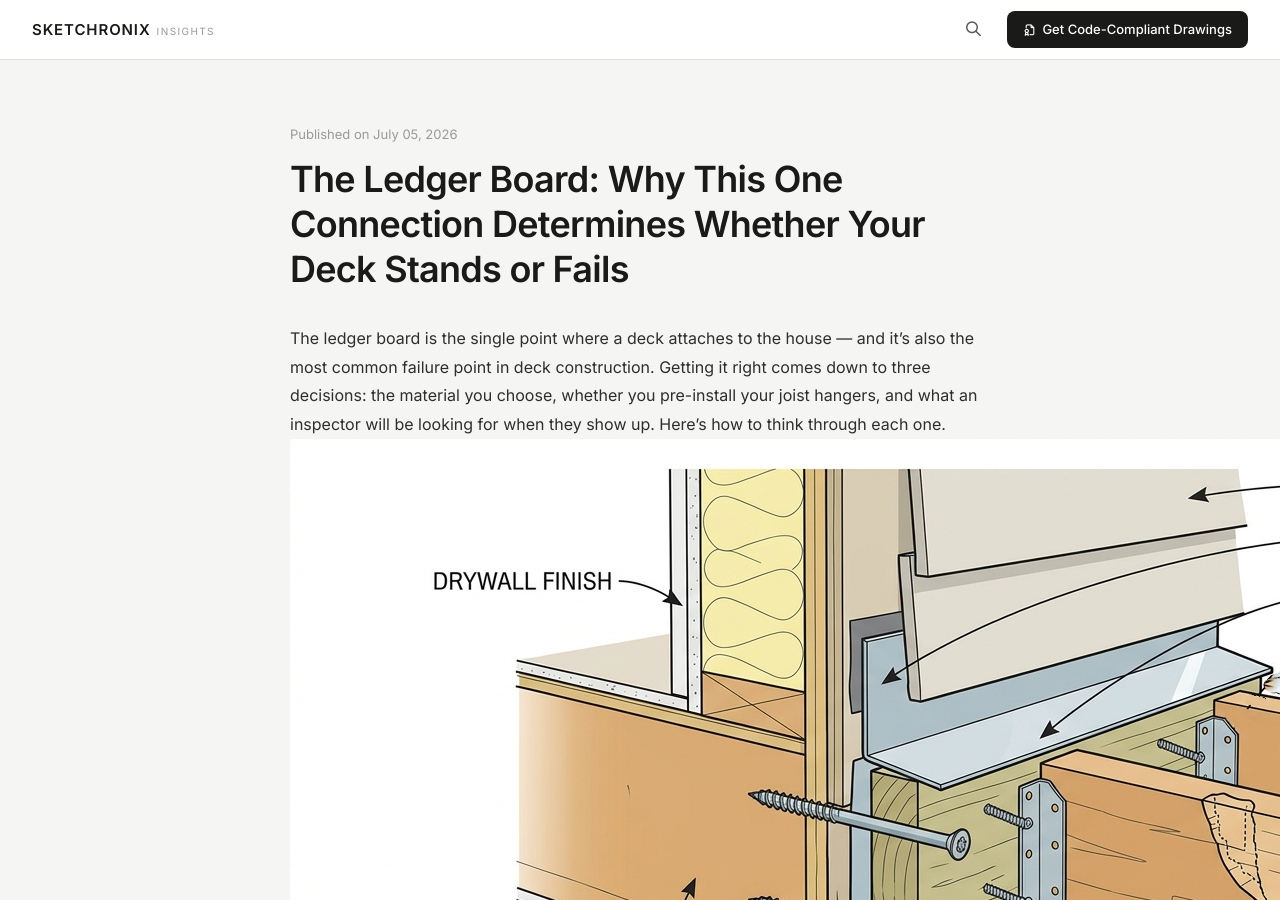
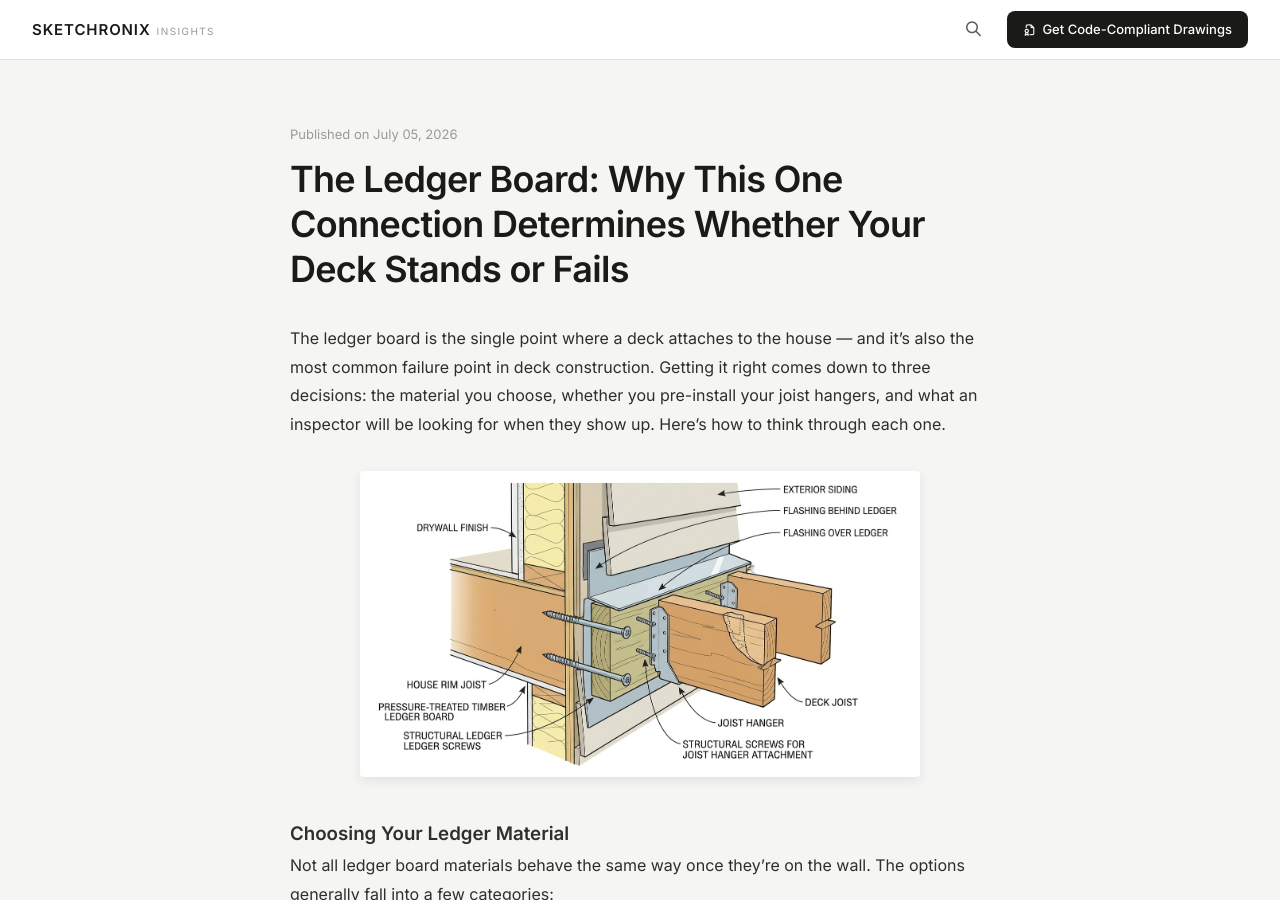
Before and after one commit to sketchronixx/blog, a Jekyll site: the page built from _posts/2026-07-05-ledger-board-attachment-deck-framing.md, in a window 1280 px wide and 900 px high. Built offline with Jekyll 4.4.1, drawn with Linux system fonts in a browser that asks for light colours.

Commit message:
Update 2026-07-05-ledger-board-attachment-deck-framing.md

```diff
--- a/_posts/2026-07-05-ledger-board-attachment-deck-framing.md
+++ b/_posts/2026-07-05-ledger-board-attachment-deck-framing.md
@@ -5,7 +5,9 @@ date: 2026-07-05
 ---
 
 The ledger board is the single point where a deck attaches to the house — and it's also the most common failure point in deck construction. Getting it right comes down to three decisions: the material you choose, whether you pre-install your joist hangers, and what an inspector will be looking for when they show up. Here's how to think through each one.
-![Descriptive keyword-rich alt text here](/assets/images/deck-ledger-board-connection.png)
+<div style="text-align: center; margin: 2rem 0;">
+  <img src="/assets/images/deck-ledger-board-connection.png" alt="Deck ledger board flashing and structural framing connection diagram" style="max-width: 80%; height: auto; border-radius: 4px; box-shadow: 0 4px 12px rgba(0,0,0,0.08);">
+</div>
 
 ### Choosing Your Ledger Material
 
```
